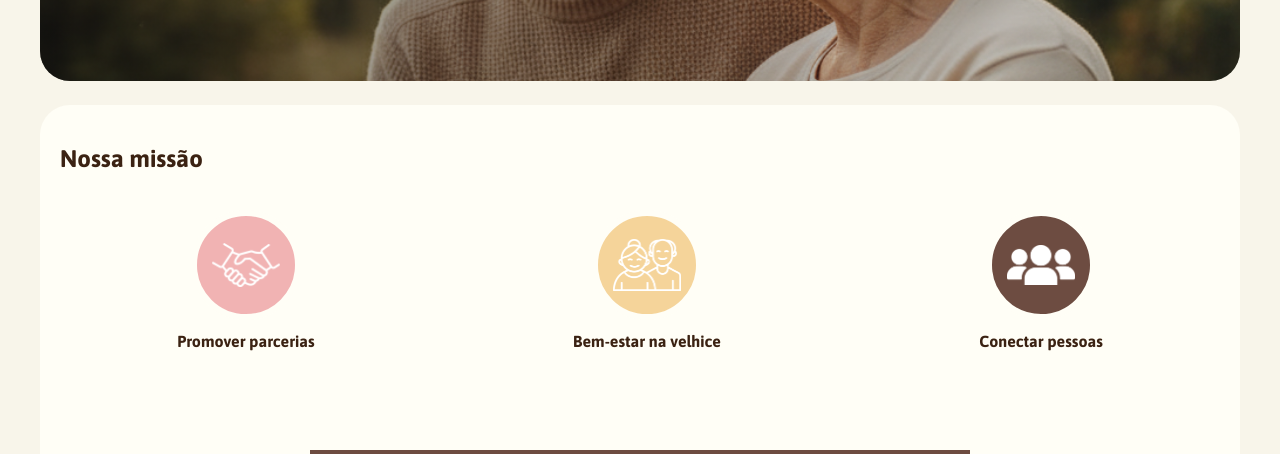
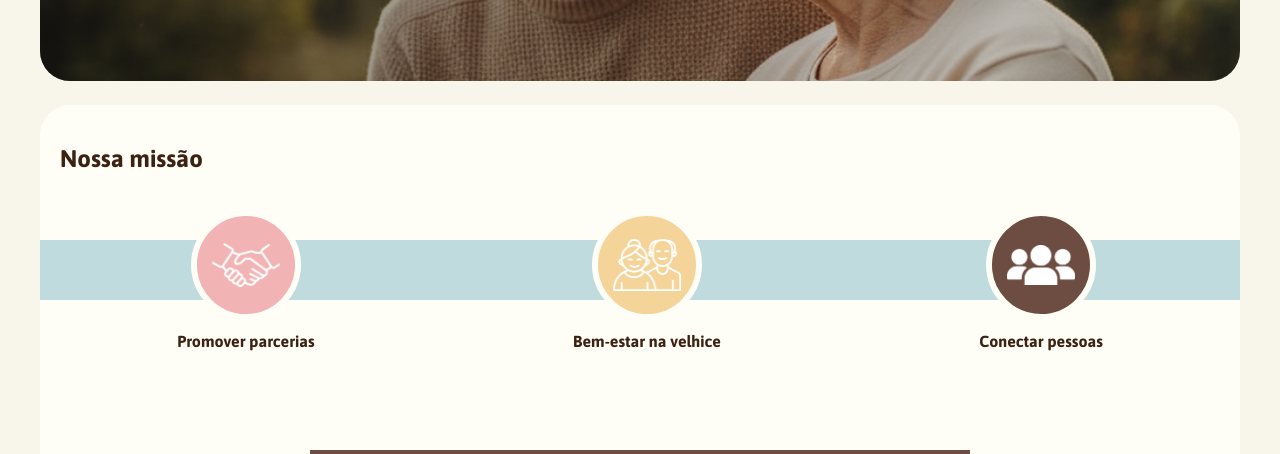
Before and after one commit to brenoach/abraceumidoso_projeto_final, a PHP site: page /PI_AbraceUmIdoso_Abaixo/pages/home.php in a window 1280 px wide. Shown: the part 491-945 px from the top of the page. Run offline with PHP 8.4, Linux system fonts and the light colour scheme; grey boxes are pictures that could not be loaded.

Commit message:
add linha azul no nossa missão

```diff
--- a/PI_AbraceUmIdoso_Abaixo/assets/css/style.css
+++ b/PI_AbraceUmIdoso_Abaixo/assets/css/style.css
@@ -548,10 +548,26 @@ th {
   justify-content: space-around;
   gap: 24px;
   flex-wrap: wrap;
+
+  position: relative;
+}
+
+.missao-content::before {
+  content: "";
+  position: absolute;
+  top: 60px; /* ajusta até alinhar com o centro dos círculos */
+  left: -20px;
+  right: -20px;
+  height: 60px;
+  background: #BFDBDE; /* azul clarinho */
+  z-index: 0;
 }
 
 .missao-item {
   text-align: center;
+
+  position: relative;/*para fazer com que a linha azul fique atras dos icones missao*/
+  z-index: 1;
 }
 
 .icone-circulo {
```
